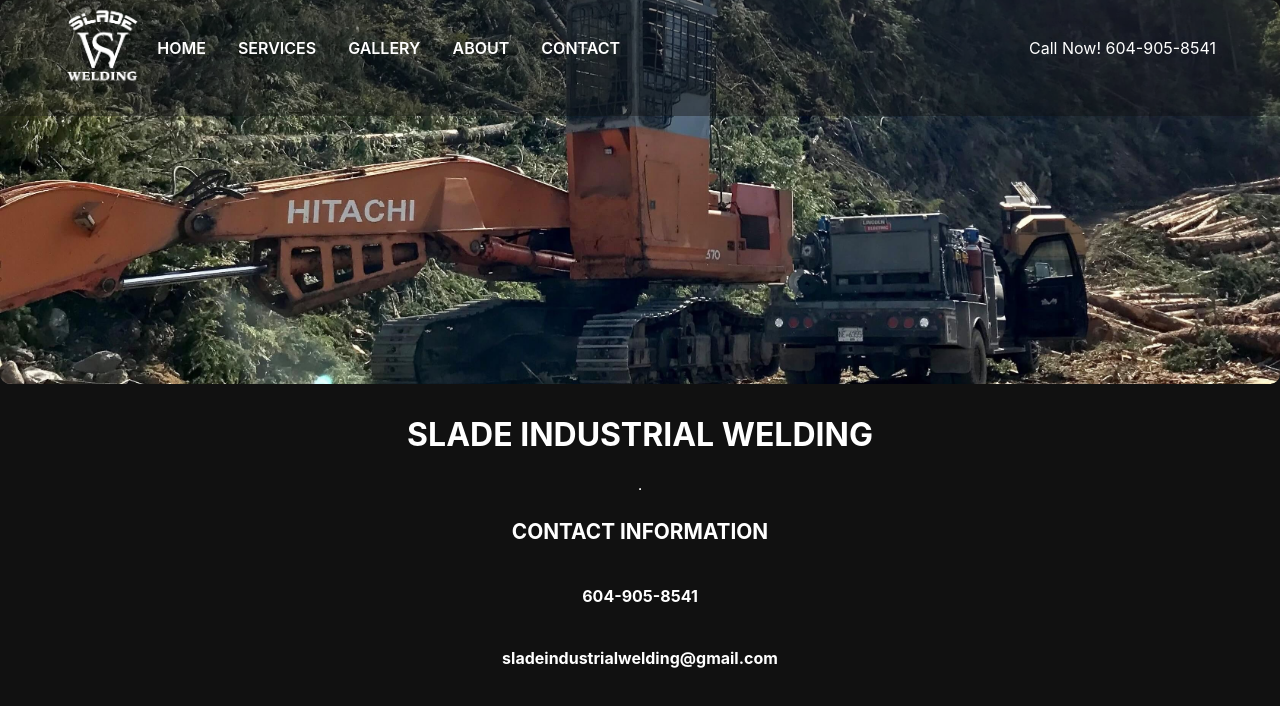
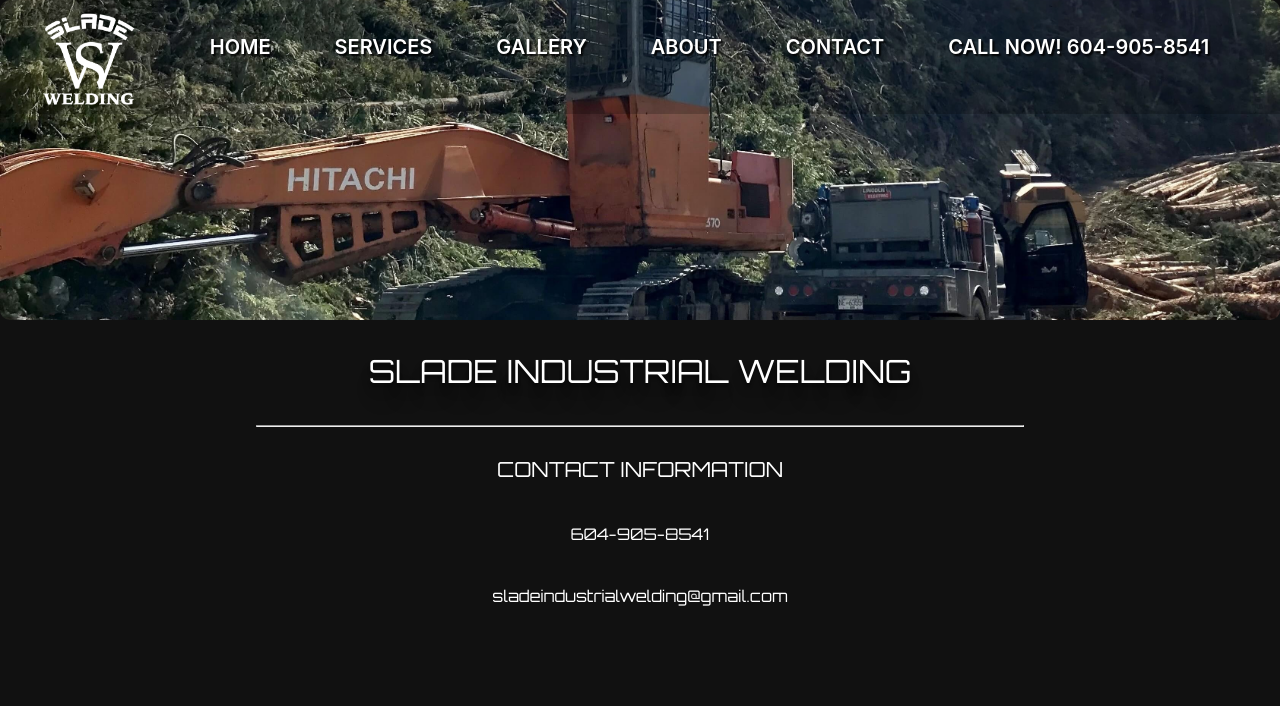
Before and after one commit to QuinAiton/SladeWeldingUpdate, a Next.js app in the folder frontend/: page /contact in a window 1280 px wide. Shown: the top 706 px of the page. Built offline with nearby package versions, Linux system fonts and the light colour scheme.

Commit message:
Update mobile views

```diff
--- a/frontend/components/Nav.js
+++ b/frontend/components/Nav.js
@@ -1,76 +1,96 @@
+import React from 'react';
 import Link from 'next/link';
+import Image from 'next/dist/client/image';
 const Nav = () => {
   return (
+    <header>
+      <div class="Logo">
+        <Image width={100} height={100} src="/WeldingLogo.jpeg" alt="slade mobile welding logo" />
+      </div>
       <nav>
-      <header>
-        <div className='menu-wrap'>
-          <input type='checkbox' className='toggler' />
-          <div className='hamburger'>
-            <div className='menu'>
-              <ul className='nav'>
-                <div className='Logo'>
-                  <img
-                    src='/WeldingLogo.jpeg'
-                    height='100px'
-                    width='auto'
-                  ></img>
-                </div>
+        <div class="menu-wrap">
+          <input type="checkbox" class="toggler" />
+          <div class="hamburger"><div></div></div>
+          <div class="menu">
+            <div>
+              <div>
+                <ul class="nav">
                   <li>
                     <Link href='/'>
+                      <a>
                         <span
-                      className='glyphicon glyphicon-home'
-                      aria-hidden='true'
+                          class="glyphicon glyphicon-home"
+                          aria-hidden="true"
                         >
+                        </span>
                         Home
-                    </span>
+                      </a>
                     </Link>
                   </li>
                   <li>
-                  <Link href='/services'>
+                    <Link href="/services">
+                      <a>
                         <span
-                      className='glyphicon glyphicon-wrench'
-                      aria-hidden='true'
+                          class="glyphicon glyphicon-wrench"
+                          aria-hidden="true"
                         >
+                        </span>
                         services
-                    </span>
+                      </a>
                     </Link>
                   </li>
                   <li>
-                  <Link href='/gallery'>
-                    <span className='glyphicon glyphicon-th' aria-hidden='true'>
+                    <Link href="/gallery">
+                      <a
+                      ><span class="glyphicon glyphicon-th" aria-hidden="true">
+                        </span>
                         Gallery
-                    </span>
+                      </a>
                     </Link>
                   </li>
                   <li>
-                  <Link href='/about'>
-                    <span
-                      className='glyphicon glyphicon-user'
-                      aria-hidden='true'
+                    <Link href="/about">
+                      <a
+                      ><span
+                        class="glyphicon glyphicon-user"
+                        aria-hidden="true"
                       >
+                        </span>
                         About
-                    </span>
+                      </a>
                     </Link>
                   </li>
                   <li>
-                  <Link href='/contact'>
-                    <span
-                      className='glyphicon glyphicon-phone'
-                      aria-hidden='true'
+                    <Link href="/contact">
+                      <a
+                      ><span
+                        class="glyphicon glyphicon-phone"
+                        aria-hidden="true"
                       >
+                        </span>
                         Contact
+                      </a>
+                    </Link>
+                  </li>
+                  <li>
+                    <Link href={'tel:6049058541'}>
+                      <a
+                      ><span
+                        class="glyphicon glyphicon-phone"
+                        aria-hidden="true"
+                      >
                         </span>
+                        Call Now! 604-905-8541
+                      </a>
                     </Link>
                   </li>
                 </ul>
-              <a href='tel:+6049058541'>
-                <span className='contact'>Call Now! 604-905-8541</span>
-              </a>
               </div>
             </div>
           </div>
-      </header>
+        </div>
       </nav>
+    </header >
   );
 };
 
--- a/frontend/pages/contact.js
+++ b/frontend/pages/contact.js
@@ -6,7 +6,7 @@
       <Image
         src='/contact-min.jpg'
         alt='Welding truck by buncher'
-        height={600}
+        height={500}
         width={2000}
         responsive='true'
       />
--- a/frontend/pages/gallery.js
+++ b/frontend/pages/gallery.js
@@ -1,7 +1,6 @@
 import React, { useEffect, useState } from 'react';
 import Image from 'next/image';
 import sanityClient from './api/sanityClient';
-import image from 'next/image';
 
 const gallery = () => {
   const [images, setImages] = useState([]);
--- a/frontend/styles/gallery.scss
+++ b/frontend/styles/gallery.scss
@@ -27,3 +27,14 @@
   object-fit: cover;
   object-position: center;
 }
+
+@media screen and (max-width: 1000px) {
+  .gallery-content {
+    grid-template-columns: repeat(2, 1fr);
+  }
+}
+@media screen and (max-width: 600px) {
+  .gallery-content {
+    grid-template-columns: 1fr;
+  }
+}
--- a/frontend/styles/globals.scss
+++ b/frontend/styles/globals.scss
@@ -1,7 +1,14 @@
-@import url('https://fonts.googleapis.com/css2?family=Orbitron&display=swap');
-@import url('https://fonts.googleapis.com/css2?family=Noto+Sans+JP&display=swap');
-@import url('https://fonts.googleapis.com/css2?family=Crimson+Text:ital@0;1&display=swap');
+@import url("https://fonts.googleapis.com/css2?family=Orbitron&display=swap");
+@import url("https://fonts.googleapis.com/css2?family=Noto+Sans+JP&display=swap");
+@import url("https://fonts.googleapis.com/css2?family=Crimson+Text:ital@0;1&display=swap");
 
+h1,
+h2,
+h3,
+h4 {
+  font-family: orbitron, sans-serif;
+  font-weight: 400;
+}
 html,
 body {
   background-color: #111;
@@ -10,6 +17,11 @@
   margin: 0;
   font-family: -apple-system, BlinkMacSystemFont, Segoe UI, Roboto, Oxygen,
     Ubuntu, Cantarell, Fira Sans, Droid Sans, Helvetica Neue, sans-serif;
+}
+p {
+  font-family: oxygen, sans-serif;
+  font-weight: 200;
+  text-indent: 50px;
 }
 
 a {
@@ -24,6 +36,8 @@
 h2 {
   font-size: 2em;
   text-transform: uppercase;
+  text-shadow: 0px 4px 3px rgba(0, 0, 0, 0.4), 0px 8px 13px rgba(0, 0, 0, 0.1),
+    0px 18px 23px rgba(0, 0, 0, 0.1);
 }
 
 h3 {
@@ -38,3 +52,7 @@
 span {
   cursor: pointer;
 }
+h1 {
+  text-shadow: 0px 4px 3px rgba(0, 0, 0, 0.4), 0px 8px 13px rgba(0, 0, 0, 0.1),
+    0px 18px 23px rgba(0, 0, 0, 0.1);
+}
--- a/frontend/styles/index.scss
+++ b/frontend/styles/index.scss
@@ -15,6 +15,10 @@
   object-position: top center;
 }
 
+.homeImage {
+  display: none;
+}
+
 .section-content {
   color: white;
   position: fixed;
@@ -22,13 +26,29 @@
 }
 
 .section-content h1 {
-  font-size: 4rem;
+  text-shadow: 0px 4px 3px rgba(0, 0, 0, 0.4), 0px 8px 13px rgba(0, 0, 0, 0.1),
+    0px 18px 23px rgba(0, 0, 0, 0.1);
+  font-size: 3rem;
   margin-bottom: 0;
   text-align: center;
 }
 
 .section-content h4 {
+  text-shadow: 0px 4px 3px rgba(0, 0, 0, 0.4), 0px 8px 13px rgba(0, 0, 0, 0.1),
+    0px 18px 23px rgba(0, 0, 0, 0.1);
   margin-bottom: 0;
   text-align: center;
   font-size: 2rem;
 }
+
+@media screen and (max-width: 1000px) {
+  .fullscreen-video-wrap video {
+    display: none;
+  }
+  .homeImage {
+    display: contents;
+  }
+  .section-content {
+    z-index: 5;
+  }
+}
--- a/frontend/styles/nav.scss
+++ b/frontend/styles/nav.scss
@@ -1,12 +1,13 @@
-/*--------------navigation styles--------------------------------*/
 header {
-  margin-top: 7vh;
-  background: var(--background);
+  background-color: rgba(0, 0, 0, 0.203);
   text-align: center;
   position: fixed;
+  top: 0;
+  left: 0;
   width: 100%;
   z-index: 999;
-  background-color: rgba(17, 17, 17, 0.425);
+  padding-top: 10px;
+}
 
 nav {
   position: absolute;
@@ -20,28 +21,26 @@
   transition: transform 400ms ease-in-out;
 }
 
+nav ul {
+  margin: 0;
+  padding: o;
+  list-style: none;
+}
+
 nav li {
   margin-bottom: 1em;
   margin-left: 1em;
+
+  h4 {
+    margin: 0;
+  }
 }
 
-  Link {
+nav a {
   text-decoration: none;
   text-transform: uppercase;
   opacity: 1;
   transition: opacity 150ms ease-in-out;
-  }
-  .menu {
-    display: flex;
-    justify-content: space-between;
-    align-items: center;
-    width: 90vw;
-    margin: 0 auto;
-    margin-top: 5vh;
-  }
-  .contact {
-    color: rgb(255, 255, 255);
-  }
 }
 
 /* ==========================================================
@@ -58,13 +57,12 @@
 }
 
 .nav li {
-  align-self: center;
   list-style: outside none none;
   margin: 0.5em 1em;
   padding: 0;
 }
 
-.nav Link {
+.nav a {
   padding: 0.5em 0.8em;
   color: white;
   position: relative;
@@ -72,9 +70,9 @@
   font-size: 20px;
 }
 
-.nav Link::before,
-.nav Link::after {
-  content: '';
+.nav a::before,
+.nav a::after {
+  content: "";
   height: 14px;
   width: 14px;
   position: absolute;
@@ -82,8 +80,8 @@
   opacity: 0;
 }
 
-.nav Link::before {
-  content: '';
+.nav a::before {
+  content: "";
   right: 0;
   top: 0;
   border-top: 3px solid gold;
@@ -91,8 +89,8 @@
   transform: translate(-100%, 50%);
 }
 
-.nav Link:after {
-  content: '';
+.nav a:after {
+  content: "";
   left: 0;
   bottom: 0;
   border-bottom: 3px solid gold;
@@ -100,24 +98,29 @@
   transform: translate(100%, -50%);
 }
 
-.nav Link:hover:before,
-.nav Link:hover:after {
+.nav a:hover:before,
+.nav a:hover:after {
   transform: translate(0, 0);
   opacity: 1;
 }
 
-.nav Link:hover {
+.nav a:hover {
   transition: ease-in-out 500ms;
   color: white;
 }
-.nav li Link:focus,
-.nav li Link:hover {
+.nav li a:focus,
+.nav li a:hover {
   background-color: rgba(0, 0, 0, 0); /*desired color*/
 }
 /* ================================================================ */
 /* small screen navigation bar */
 @media screen and (max-width: 1000px) {
-  nav Link {
+  .Logo {
+    margin: auto;
+    width: 70px;
+    height: 70px;
+  }
+  nav a {
     text-shadow: 2px 2px 2px black;
   }
   nav {
@@ -158,7 +161,6 @@
     width: 60px;
     height: 60px;
     padding: 1rem;
-    background: var(--primary-color);
     display: flex;
     align-items: center;
     justify-content: center;
@@ -180,7 +182,7 @@
   /* Hamburger Lines - Top & Bottom */
   .menu-wrap .hamburger > div::before,
   .menu-wrap .hamburger > div::after {
-    content: '';
+    content: "";
     position: absolute;
     z-index: 1;
     top: -10px;
@@ -264,13 +266,13 @@
     padding: 1.5rem;
   }
 
-  .menu-wrap .menu > div > div > ul > li > Link {
+  .menu-wrap .menu > div > div > ul > li > a {
     color: inherit;
     text-decoration: none;
     transition: color 0.4s ease;
   }
-  .nav li Link:focus,
-  .nav li Link:hover {
+  .nav li a:focus,
+  .nav li a:hover {
     background-color: rgba(123, 146, 165, 0);
   }
 }
@@ -280,15 +282,29 @@
   .toggler {
     display: none;
   }
-
+  header {
+    display: flex;
+    justify-content: space-evenly;
+  }
   .logo {
-    grid-column: 1 / 3;
+    grid-column: 1 / 4;
   }
 
   nav {
+    position: relative;
+    text-align: left;
+    transition: none;
+    transform: scale(1, 1);
+    background: none;
+    top: initial;
+    left: initial;
+    all: unset;
+    grid-column: 3 / 4;
     display: flex;
     justify-content: flex-end;
     align-items: center;
+    padding-bottom: 30px;
+    z-index: 1;
   }
 
   nav ul {
@@ -303,5 +319,3 @@
     z-index: 1;
   }
 }
-
-/* ============================================================ */
```
Also changed, not shown: frontend/pages/about.js (+15 -15 lines), frontend/pages/index.js (+6 -1 lines), frontend/styles/about.scss (+45 -18 lines), frontend/styles/services.scss (+28 -2 lines), 1 other file (tests, documents, lock files or other folders). Lines whose indentation alone changed are shown as unchanged.
